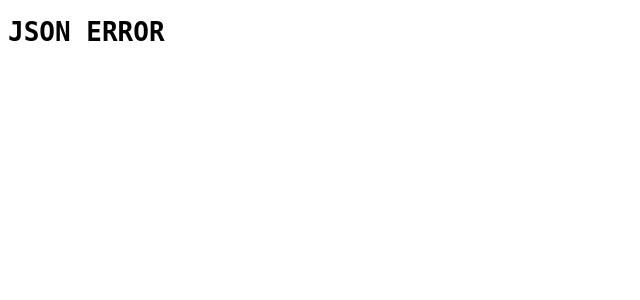
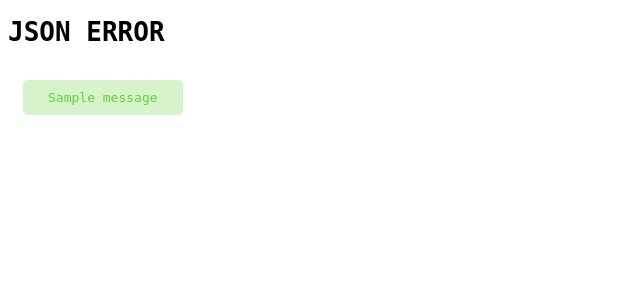
Before and after one commit to NikkeArp/tiea2080-vt3, a Flask app: page /json-error in a window 1280 px wide. Shown: the top 300 px of the page, without its empty margins (0-640 px from the left). Run offline with Flask 2, Linux system fonts and the light colour scheme; one stand-in notice (Sample message) is shown.

Commit message:
message flashing and general

```diff
--- a/vt3/templates/base.html
+++ b/vt3/templates/base.html
@@ -19,9 +19,20 @@
   {% block nav %}
   <!-- Navigaion -->
   {% endblock nav %}
-  {% block content %}
-  <!-- Content -->
-  {% endblock content %}
+  {% with messages = get_flashed_messages(with_categories=True) %}
+  {% if messages %}
+  <ul class="flashes">
+    {% for category, message in messages %}
+    <li class="{{ category }}">{{ message }}</li>
+    {% endfor %}
+  </ul>
+  {% endif %}
+  {% endwith %}
+  <div class="content">
+    {% block content %}
+    <!-- Content -->
+    {% endblock content %}
+  </div>
   {% block footer %}
   <!-- Footer -->
   {% endblock footer %}
```
